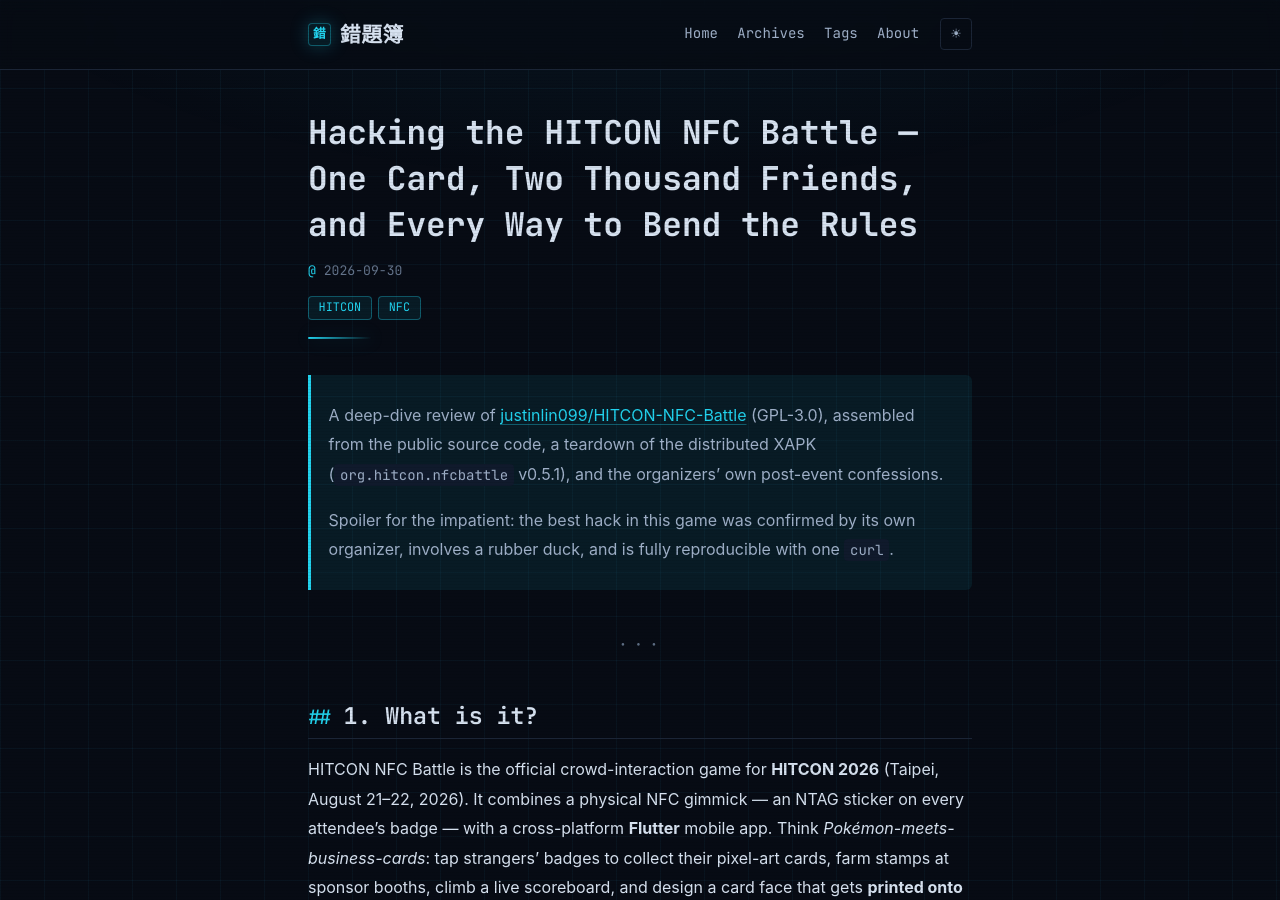
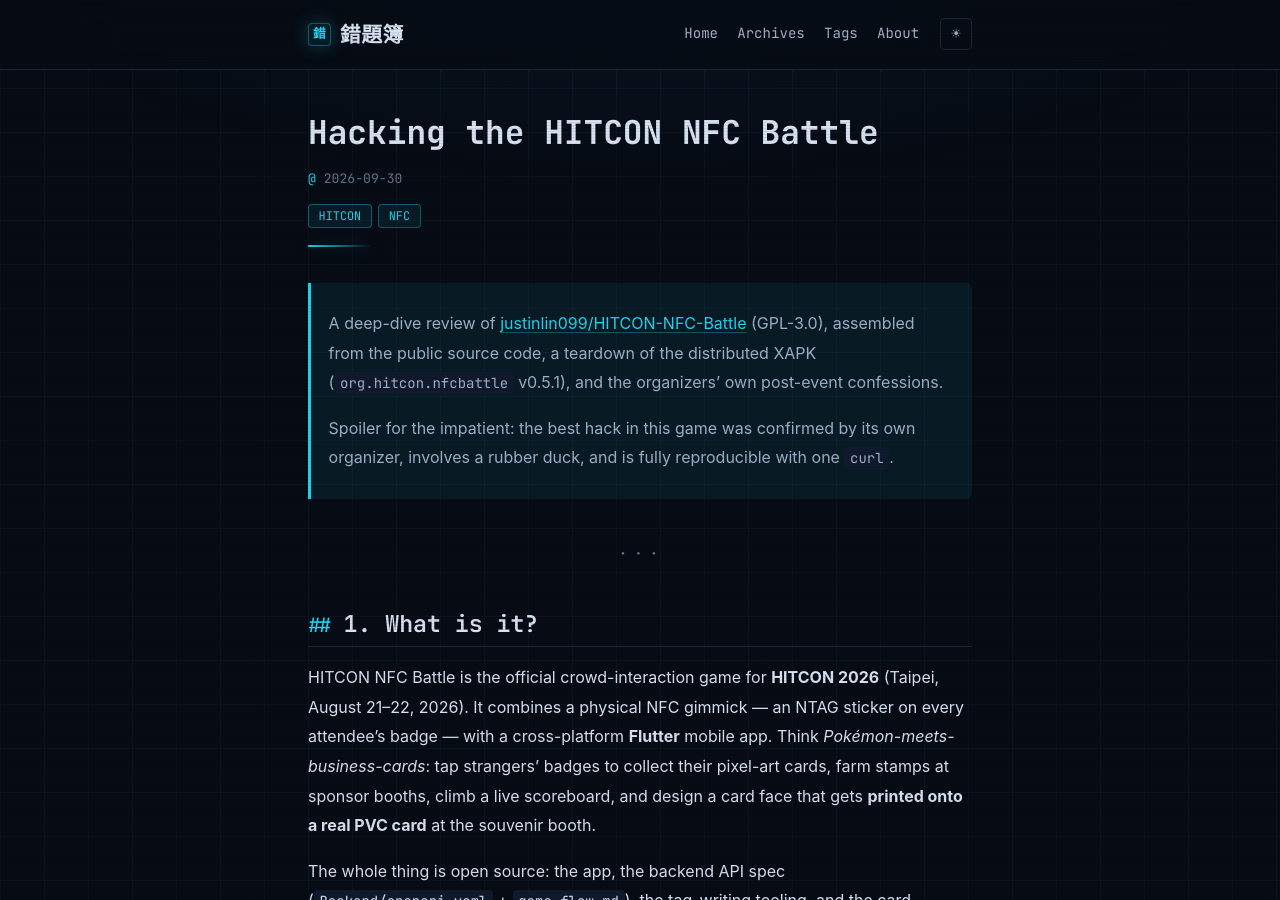
Before and after one commit to byronwai/byronwai.github.io, a Jekyll site: the page built from _posts/2026-09-30-HITCON-NFC-Battle.md, in a window 1280 px wide and 900 px high. Built offline with Jekyll 4.4.1, drawn with Linux system fonts in a browser that asks for light colours.

Commit message:
Keep Chinese in HITCON reviews, shorten NFC title, add VXCON/SINCON tags

```diff
--- a/_posts/2026-09-30-HITCON-NFC-Battle.md
+++ b/_posts/2026-09-30-HITCON-NFC-Battle.md
@@ -1,6 +1,6 @@
 ---
 layout: post
-title: "Hacking the HITCON NFC Battle — One Card, Two Thousand Friends, and Every Way to Bend the Rules"
+title: "Hacking the HITCON NFC Battle"
 date: 2026-09-30 12:00:00 +0000
 slug: "HITCON-NFC-Battle"
 tags: [HITCON, NFC]
```
Also changed, not shown: _posts/2024-07-31-SINCON-2024-Recollections.md (+1 -1 lines), _posts/2024-12-31-Car-Hacking-VXCON-2024.md (+1 -1 lines), _posts/2026-09-30-HITCON-2026-Talk-Reviews.md (+3 -3 lines).
